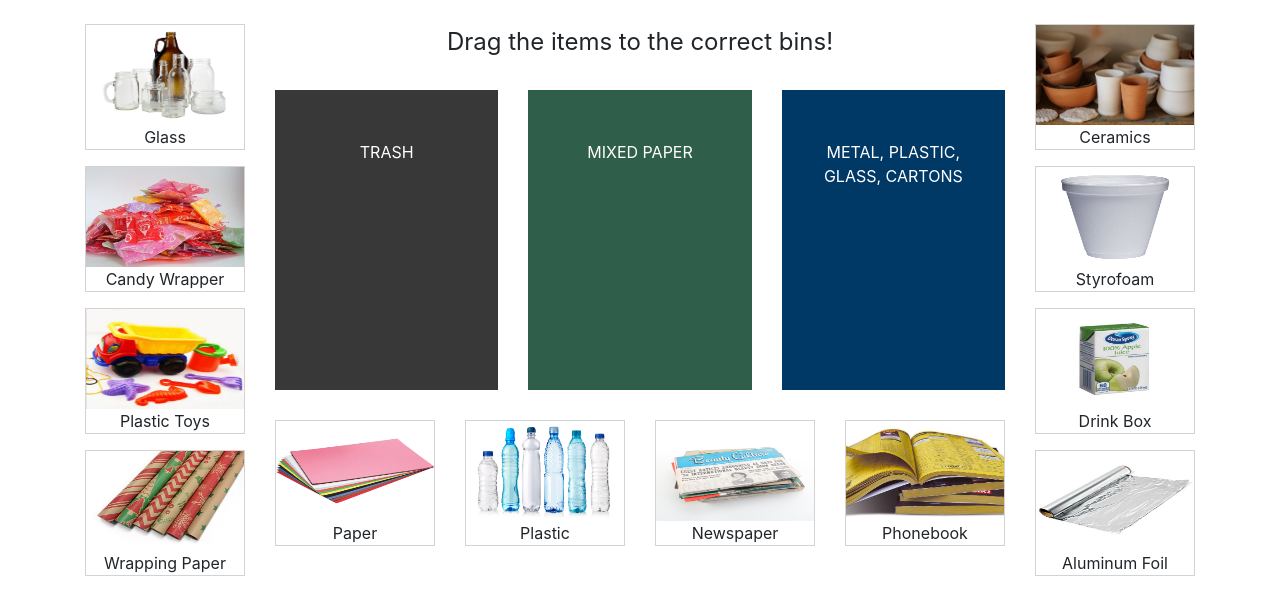
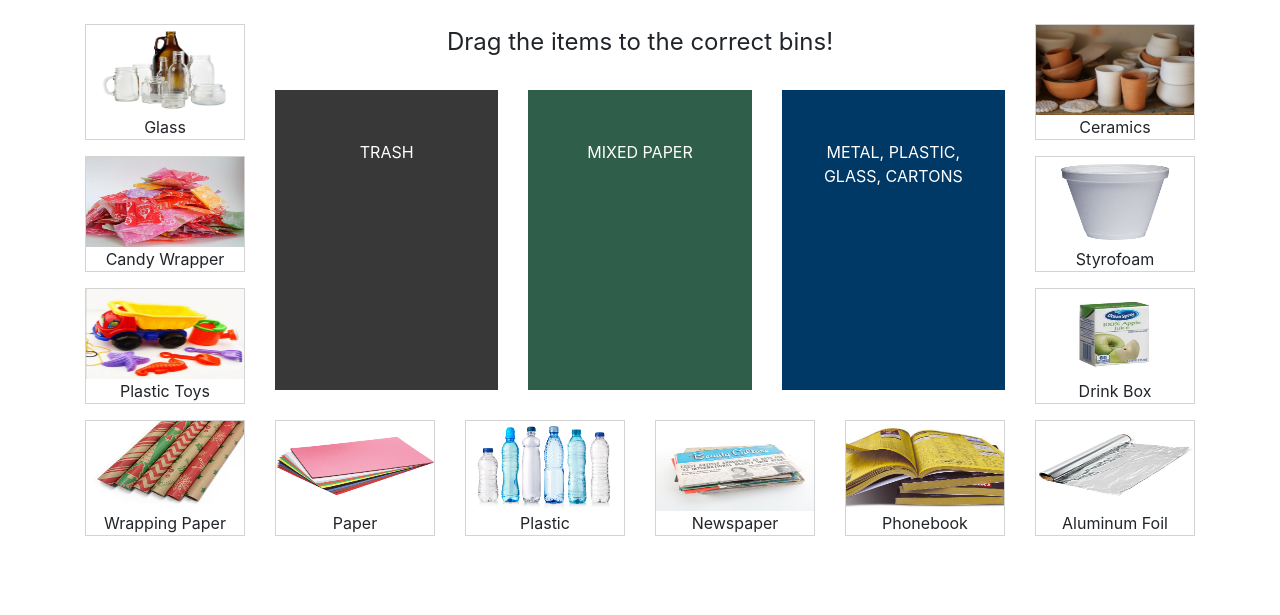
Before and after one commit to ashleyan/Recycling-at-Columbia, a Flask app: page /quiz in a window 1280 px wide. Shown: the part 56-671 px from the top of the page. Run offline with Flask 2, Linux system fonts and the light colour scheme; some libraries are stand-ins or nearby versions.

Commit message:
adjusted images in quiz

```diff
--- a/templates/quiz.html
+++ b/templates/quiz.html
@@ -79,10 +79,11 @@
 
 		.caption{
 			text-align: center;
+			background: white;
 		}
 
 		img{
-			height: 100px;
+			height: 90px;
 			width: 158px;
 		}
 	</style>
```
